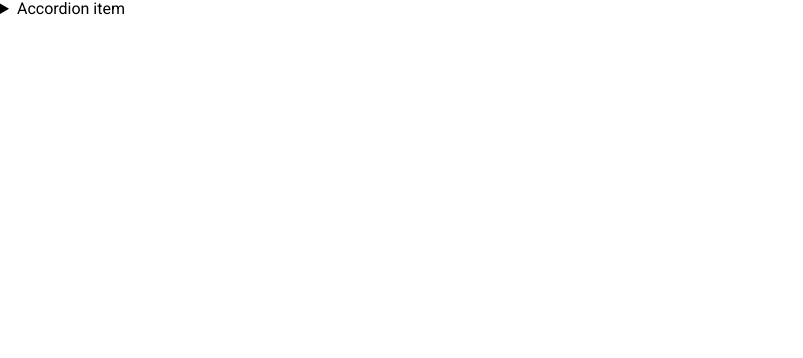
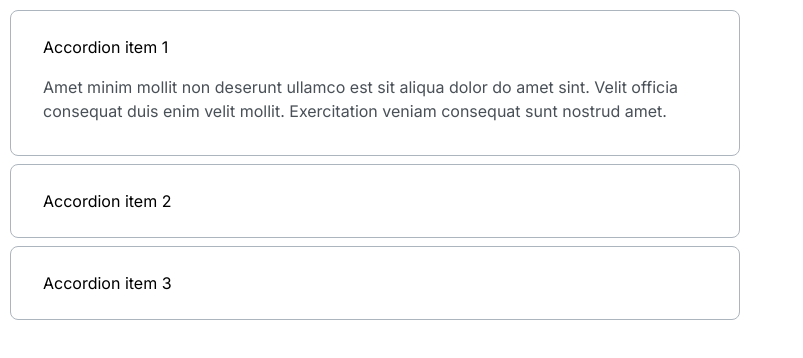
Before and after one commit to js-tasks-ru/htmlcss-20231222_erdman, a website: page 03-lection1/02-accordion/index.html in a window 1280 px wide. Shown: the whole page, without its empty margins (0-803 px from the left). Drawn offline with Linux system fonts and the light colour scheme.

Commit message:
Добавлено решение задачи 03/02-accordion

```diff
--- a/03-lection1/02-accordion/accordion.css
+++ b/03-lection1/02-accordion/accordion.css
@@ -1 +1,29 @@
-/* Стилизация аккордеона */
+.accordion__item {
+  padding: 24px 32px;
+  border: 1px solid var(--grey-3);
+  border-radius: 8px;
+  margin-bottom: 8px;
+
+  font-size: 16px;
+  font-style: normal;
+  font-weight: 400;
+  line-height: 24px;
+}
+.accordion__item:last-child {
+  margin-bottom: 0;
+}
+
+.accordion__summary {
+  list-style: none;
+  cursor: pointer;
+  font-family: 'Inter', sans-serif;
+}
+.accordion__summary::-webkit-details-marker {
+  display: none;
+}
+
+.accordion__content {
+  margin: 16px 0 8px 0;
+  color: var(--grey-4);
+  font-family: 'Inter', sans-serif;
+}
--- a/03-lection1/02-accordion/index.html
+++ b/03-lection1/02-accordion/index.html
@@ -1,18 +1,40 @@
 <!DOCTYPE html>
 <!-- Страница с аккордеоном -->
 <html lang="ru">
-    <head>
-        <link rel="stylesheet" href="../../assets/css/main.css">
-        <link rel="stylesheet" href="./accordion.css">
-    </head>
-    <body>
-        <details>
-            <summary>
-                Accordion item
-            </summary>
-            <p>
-                Hidden content
-            </p>
+  <head>
+    <link rel="stylesheet" href="../../assets/css/main.css" />
+    <link rel="stylesheet" href="./accordion.css" />
+  </head>
+  <body>
+    <div style="width: 730px; margin: 10px;">
+      <div class="accordion">
+        <details class="accordion__item" open>
+          <summary class="accordion__summary">Accordion item 1</summary>
+          <div class="accordion__content">
+            Amet minim mollit non deserunt ullamco est sit aliqua dolor do amet
+            sint. Velit officia consequat duis enim velit mollit. Exercitation
+            veniam consequat sunt nostrud amet.
+          </div>
         </details>
-    </body>
+
+        <details class="accordion__item">
+          <summary class="accordion__summary">Accordion item 2</summary>
+          <div class="accordion__content">
+            Amet minim mollit non deserunt ullamco est sit aliqua dolor do amet
+            sint. Velit officia consequat duis enim velit mollit. Exercitation
+            veniam consequat sunt nostrud amet.
+          </div>
+        </details>
+
+        <details class="accordion__item">
+          <summary class="accordion__summary">Accordion item 3</summary>
+          <div class="accordion__content">
+            Amet minim mollit non deserunt ullamco est sit aliqua dolor do amet
+            sint. Velit officia consequat duis enim velit mollit. Exercitation
+            veniam consequat sunt nostrud amet.
+          </div>
+        </details>
+      </div>
+    </div>
+  </body>
 </html>
--- a/assets/fonts/fonts.css
+++ b/assets/fonts/fonts.css
@@ -1 +1,2 @@
 @import url('https://fonts.googleapis.com/css2?family=Roboto:ital,wght@0,100;0,300;0,400;0,500;0,700;0,900;1,100;1,300;1,400;1,500;1,700;1,900&display=swap');
+@import url('https://fonts.googleapis.com/css2?family=Inter&display=swap');
```
